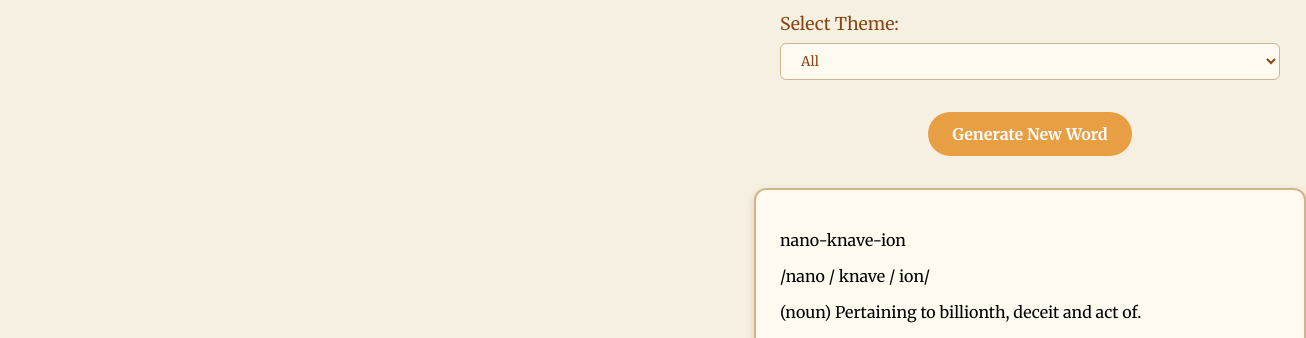
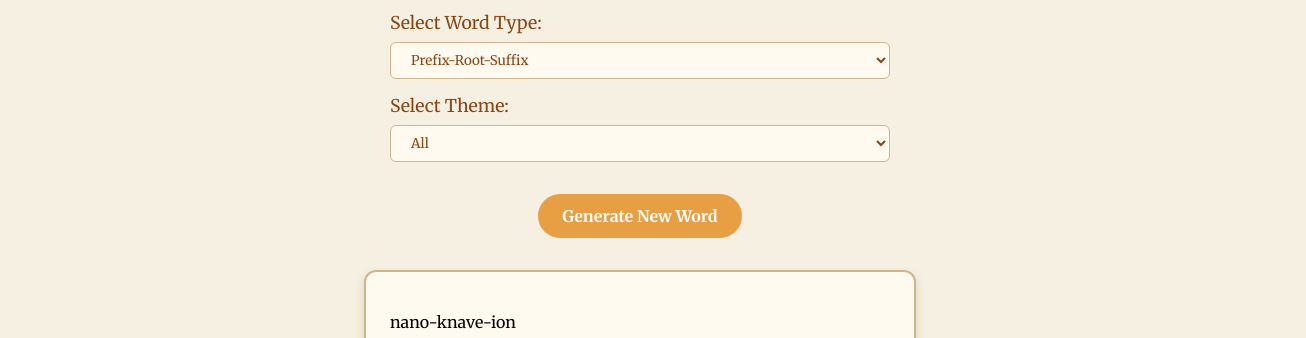
Before and after one commit to kappter/word, a plain HTML site: page index.html in a window 1280 px wide. Shown: the part 137-475 px from the top of the page, 1306 px wide, since content can reach past the window. Drawn offline with Linux system fonts and the light colour scheme.

Commit message:
Add files via upload

```diff
--- a/style.css
+++ b/style.css
@@ -16,8 +16,8 @@
 body {
     background-color: #f5f0e1;
     display: flex;
-    justify-content: center;
-    align-items: center;
+    flex-direction: column;
+    justify-content: flex-start;
     min-height: 100vh;
     margin: 0;
     font-family: 'Merriweather', serif;
@@ -90,6 +90,7 @@ main {
     display: flex;
     flex-direction: column;
     align-items: center;
+    margin: 0 auto;
 }
 
 .back-link {
```
